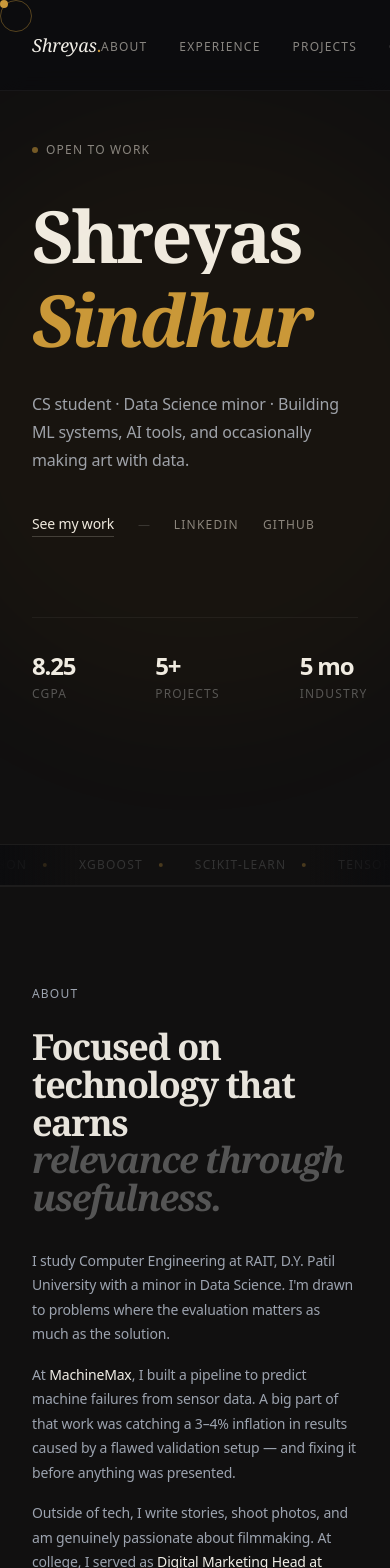
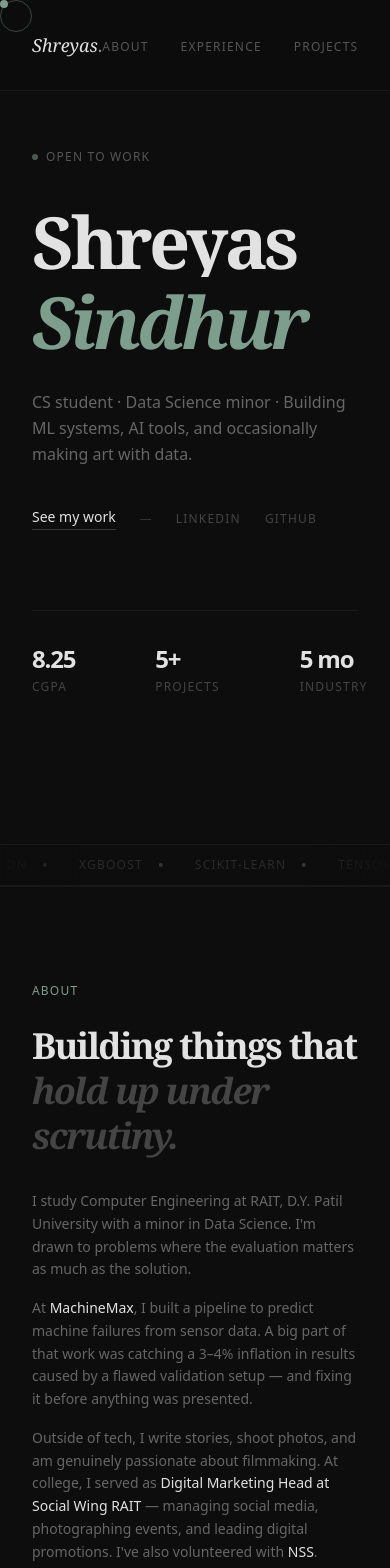
Before and after one commit to shreyassindhur/Shreyas-Portfolio, a React (Vite) app: page / in a window 390 px wide. Shown: the top 1568 px of the page. Built offline with nearby package versions, Linux system fonts and the light colour scheme.

Commit message:
redesign: cleaner typography, updated content

```diff
--- a/src/App.jsx
+++ b/src/App.jsx
@@ -6,7 +6,7 @@ import Experience from './components/Experience'
 import Projects from './components/Projects'
 import Certifications from './components/Certifications'
 import Ticker from './components/Ticker'
-import Contact from './components/Contacts'
+import Contact from './components/Contact'
 import Footer from './components/Footer'
 
 function Cursor() {
@@ -16,37 +16,30 @@ function Cursor() {
   useEffect(() => {
     const moveCursor = (e) => {
       const { clientX: x, clientY: y } = e
-      if (dot.current) {
-        dot.current.style.transform = `translate(${x - 4}px, ${y - 4}px)`
-      }
-      if (ring.current) {
-        ring.current.style.transform = `translate(${x - 16}px, ${y - 16}px)`
-      }
+      if (dot.current) dot.current.style.transform = `translate(${x - 4}px, ${y - 4}px)`
+      if (ring.current) ring.current.style.transform = `translate(${x - 16}px, ${y - 16}px)`
     }
-
     const onEnter = () => ring.current?.classList.add('scale-150')
     const onLeave = () => ring.current?.classList.remove('scale-150')
-
     window.addEventListener('mousemove', moveCursor)
     document.querySelectorAll('a, button').forEach(el => {
       el.addEventListener('mouseenter', onEnter)
       el.addEventListener('mouseleave', onLeave)
     })
-
     return () => window.removeEventListener('mousemove', moveCursor)
   }, [])
 
   return (
     <>
-      <div ref={dot} className="fixed top-0 left-0 w-2 h-2 bg-[#C9983A] rounded-full z-[999] pointer-events-none transition-transform duration-75" />
-      <div ref={ring} className="fixed top-0 left-0 w-8 h-8 border border-[#C9983A]/40 rounded-full z-[999] pointer-events-none transition-transform duration-200" />
+      <div ref={dot} className="fixed top-0 left-0 w-2 h-2 bg-[#7D9E8C] rounded-full z-[999] pointer-events-none transition-transform duration-75" />
+      <div ref={ring} className="fixed top-0 left-0 w-8 h-8 border border-[#7D9E8C]/40 rounded-full z-[999] pointer-events-none transition-transform duration-200" />
     </>
   )
 }
 
 export default function App() {
   return (
-    <div className="min-h-screen bg-[#111010] text-[#E8E4DC] font-body">
+    <div className="min-h-screen bg-[#0D0D0D] text-[#E2E2E2] font-body">
       <Cursor />
       <Navbar />
       <main>
--- a/src/components/About.jsx
+++ b/src/components/About.jsx
@@ -12,10 +12,8 @@ const skills = [
 export default function About() {
   return (
     <section id="about" className="px-8 md:px-20 lg:px-32 py-24 border-t border-white/5">
-
       <div className="grid grid-cols-1 lg:grid-cols-12 gap-16">
 
-        {/* Left */}
         <motion.div
           initial={{ opacity: 0, y: 20 }}
           whileInView={{ opacity: 1, y: 0 }}
@@ -23,26 +21,24 @@ export default function About() {
           transition={{ duration: 0.5 }}
           className="lg:col-span-5"
         >
-          <p className="text-[#C9983A] text-xs uppercase tracking-widest font-medium mb-6">About</p>
+          <p className="text-[#7D9E8C] text-xs uppercase tracking-widest font-medium mb-6">About</p>
           <h2 className="font-display text-4xl md:text-5xl font-bold leading-tight tracking-tighter mb-8">
-            Focused on technology that earns<br />
-            <span className="italic text-[#555]">relevance through usefulness.</span>
+            Building things that<br />
+            <span className="italic text-[#444]">hold up under scrutiny.</span>
           </h2>
-
-          <div className="space-y-4 text-[#888580] text-sm leading-relaxed">
+          <div className="space-y-4 text-[#666] text-sm leading-relaxed">
             <p>
               I study Computer Engineering at RAIT, D.Y. Patil University with a minor in Data Science. I'm drawn to problems where the evaluation matters as much as the solution.
             </p>
             <p>
-              At <span className="text-[#F0EDE6]">MachineMax</span>, I built a pipeline to predict machine failures from sensor data. A big part of that work was catching a 3–4% inflation in results caused by a flawed validation setup — and fixing it before anything was presented.
+              At <span className="text-[#E2E2E2]">MachineMax</span>, I built a pipeline to predict machine failures from sensor data. A big part of that work was catching a 3–4% inflation in results caused by a flawed validation setup — and fixing it before anything was presented.
             </p>
             <p>
-              Outside of tech, I write stories, shoot photos, and am genuinely passionate about filmmaking. At college, I served as <span className="text-[#F0EDE6]">Digital Marketing Head at Social Wing RAIT</span> — managing social media, photographing events, and leading digital promotions. I've also volunteered with <span className="text-[#F0EDE6]">NSS</span>.
+              Outside of tech, I write stories, shoot photos, and am genuinely passionate about filmmaking. At college, I served as <span className="text-[#E2E2E2]">Digital Marketing Head at Social Wing RAIT</span> — managing social media, photographing events, and leading digital promotions. I've also volunteered with <span className="text-[#E2E2E2]">NSS</span>.
             </p>
           </div>
         </motion.div>
 
-        {/* Right — skills */}
         <motion.div
           initial={{ opacity: 0, y: 20 }}
           whileInView={{ opacity: 1, y: 0 }}
@@ -51,11 +47,11 @@ export default function About() {
           className="lg:col-span-7 flex flex-col divide-y divide-white/5"
         >
           {skills.map(({ category, items }) => (
-            <div key={category} className="flex gap-8 py-4 group">
-              <span className="text-[#444] text-xs uppercase tracking-widest w-32 flex-shrink-0 pt-0.5">{category}</span>
-              <div className="flex flex-wrap gap-2">
+            <div key={category} className="flex gap-8 py-4">
+              <span className="text-[#333] text-xs uppercase tracking-widest w-32 flex-shrink-0 pt-0.5">{category}</span>
+              <div className="flex flex-wrap gap-x-4 gap-y-1">
                 {items.map(item => (
-                  <span key={item} className="text-[#888580] text-sm hover:text-[#F0EDE6] transition-colors duration-200">
+                  <span key={item} className="text-[#666] text-sm hover:text-[#E2E2E2] transition-colors duration-200">
                     {item}
                   </span>
                 ))}
--- a/src/components/Hero.jsx
+++ b/src/components/Hero.jsx
@@ -3,8 +3,6 @@ import { motion } from 'framer-motion'
 export default function Hero() {
   return (
     <section id="home" className="min-h-screen grid grid-cols-1 lg:grid-cols-2 px-8 md:px-20 lg:px-32 relative overflow-hidden">
-
-      <div className="absolute top-1/2 left-1/2 -translate-x-1/2 -translate-y-1/2 w-[600px] h-[600px] bg-amber-500/3 rounded-full blur-3xl pointer-events-none" />
 
       {/* Left */}
       <div className="flex flex-col justify-center py-32 pr-0 lg:pr-16">
@@ -15,8 +13,8 @@ export default function Hero() {
           transition={{ duration: 0.6 }}
           className="flex items-center gap-2 mb-10"
         >
-          <span className="w-1.5 h-1.5 rounded-full bg-[#C9983A] animate-pulse" />
-          <span className="text-[#888580] text-xs tracking-widest uppercase">Open to work</span>
+          <span className="w-1.5 h-1.5 rounded-full bg-[#7D9E8C] animate-pulse" />
+          <span className="text-[#555] text-xs tracking-widest uppercase">Open to work</span>
         </motion.div>
 
         <div className="overflow-hidden mb-2">
@@ -24,7 +22,7 @@ export default function Hero() {
             initial={{ y: 80 }}
             animate={{ y: 0 }}
             transition={{ duration: 0.7, ease: [0.16, 1, 0.3, 1] }}
-            className="font-display text-7xl md:text-9xl font-bold leading-none tracking-tighter text-[#F0EDE6]"
+            className="font-display text-7xl md:text-9xl font-bold leading-none tracking-tighter text-[#E2E2E2]"
           >
             Shreyas
           </motion.h1>
@@ -34,7 +32,7 @@ export default function Hero() {
             initial={{ y: 80 }}
             animate={{ y: 0 }}
             transition={{ duration: 0.7, delay: 0.08, ease: [0.16, 1, 0.3, 1] }}
-            className="font-display text-7xl md:text-9xl font-bold leading-none tracking-tighter italic text-[#C9983A]"
+            className="font-display text-7xl md:text-9xl font-bold leading-none tracking-tighter italic text-[#7D9E8C]"
           >
             Sindhur
           </motion.h1>
@@ -44,7 +42,7 @@ export default function Hero() {
           initial={{ opacity: 0, y: 20 }}
           animate={{ opacity: 1, y: 0 }}
           transition={{ duration: 0.5, delay: 0.3 }}
-          className="text-[#888580] text-base leading-relaxed max-w-sm mb-10"
+          className="text-[#666] text-base leading-relaxed max-w-sm mb-10"
         >
           CS student · Data Science minor · Building ML systems, AI tools,
           and occasionally making art with data.
@@ -56,14 +54,14 @@ export default function Hero() {
           transition={{ duration: 0.5, delay: 0.45 }}
           className="flex items-center gap-6 mb-20"
         >
-          <a href="#projects" className="text-[#F0EDE6] text-sm border-b border-[#F0EDE6]/20 hover:border-[#C9983A] hover:text-[#C9983A] pb-0.5 transition-all duration-200">
+          <a href="#projects" className="text-[#E2E2E2] text-sm border-b border-[#E2E2E2]/20 hover:border-[#7D9E8C] hover:text-[#7D9E8C] pb-0.5 transition-all duration-200">
             See my work
           </a>
           <span className="text-[#333] text-xs">—</span>
-          <a href="https://www.linkedin.com/in/shreyas-sindhur-993b7a308/" target="_blank" rel="noreferrer" className="text-[#888580] text-xs hover:text-[#F0EDE6] transition-colors duration-200 tracking-widest uppercase">
+          <a href="https://www.linkedin.com/in/shreyas-sindhur-993b7a308/" target="_blank" rel="noreferrer" className="text-[#444] text-xs hover:text-[#E2E2E2] transition-colors duration-200 tracking-widest uppercase">
             LinkedIn
           </a>
-          <a href="https://github.com/shreyassindhur" target="_blank" rel="noreferrer" className="text-[#888580] text-xs hover:text-[#F0EDE6] transition-colors duration-200 tracking-widest uppercase">
+          <a href="https://github.com/shreyassindhur" target="_blank" rel="noreferrer" className="text-[#444] text-xs hover:text-[#E2E2E2] transition-colors duration-200 tracking-widest uppercase">
             GitHub
           </a>
         </motion.div>
@@ -75,48 +73,48 @@ export default function Hero() {
           className="flex items-center gap-10 border-t border-white/5 pt-8"
         >
           <div>
-            <span className="block text-2xl font-bold text-[#F0EDE6] tracking-tighter">8.25</span>
-            <span className="text-[#555] text-xs uppercase tracking-widest mt-1 block">CGPA</span>
+            <span className="block text-2xl font-bold text-[#E2E2E2] tracking-tighter">8.25</span>
+            <span className="text-[#444] text-xs uppercase tracking-widest mt-1 block">CGPA</span>
           </div>
           <div className="w-px h-8 bg-white/5" />
           <div>
-            <span className="block text-2xl font-bold text-[#F0EDE6] tracking-tighter">5+</span>
-            <span className="text-[#555] text-xs uppercase tracking-widest mt-1 block">Projects</span>
+            <span className="block text-2xl font-bold text-[#E2E2E2] tracking-tighter">5+</span>
+            <span className="text-[#444] text-xs uppercase tracking-widest mt-1 block">Projects</span>
           </div>
           <div className="w-px h-8 bg-white/5" />
           <div>
-            <span className="block text-2xl font-bold text-[#F0EDE6] tracking-tighter">5 mo</span>
-            <span className="text-[#555] text-xs uppercase tracking-widest mt-1 block">Industry</span>
+            <span className="block text-2xl font-bold text-[#E2E2E2] tracking-tighter">5 mo</span>
+            <span className="text-[#444] text-xs uppercase tracking-widest mt-1 block">Industry</span>
           </div>
         </motion.div>
 
       </div>
 
       {/* Right */}
-      <div className="hidden lg:flex flex-col justify-center gap-3 py-32 pl-16 border-l border-white/5">
+      <div className="hidden lg:flex flex-col justify-center gap-3 py-32 pl-16">
 
         <motion.div
           initial={{ opacity: 0, x: 20 }}
           animate={{ opacity: 1, x: 0 }}
           transition={{ duration: 0.6, delay: 0.4 }}
-          className="bg-[#111110] border border-white/5 rounded-2xl overflow-hidden"
+          className="bg-[#141414] border border-white/5 rounded-2xl overflow-hidden"
         >
           <div className="flex items-center gap-2 px-4 py-3 border-b border-white/5">
-            <span className="w-2.5 h-2.5 rounded-full bg-red-500/50" />
-            <span className="w-2.5 h-2.5 rounded-full bg-yellow-500/50" />
-            <span className="w-2.5 h-2.5 rounded-full bg-emerald-500/50" />
-            <span className="text-[#444] text-xs ml-2 font-mono">machinemax_pipeline.py</span>
+            <span className="w-2.5 h-2.5 rounded-full bg-red-500/40" />
+            <span className="w-2.5 h-2.5 rounded-full bg-yellow-500/40" />
+            <span className="w-2.5 h-2.5 rounded-full bg-emerald-500/40" />
+            <span className="text-[#333] text-xs ml-2 font-mono">machinemax_pipeline.py</span>
           </div>
           <div className="p-5 font-mono text-xs space-y-1">
             {[
-              { text: 'model = XGBClassifier()', color: 'text-[#C9983A]' },
-              { text: 'cv = GroupKFold(n_splits=5)', color: 'text-[#F0EDE6]' },
-              { text: '# no data leakage', color: 'text-[#444]' },
-              { text: 'score = cross_val_score(', color: 'text-[#F0EDE6]' },
-              { text: '  model, X, y, groups=machine_id,', color: 'text-[#888580]' },
-              { text: '  scoring="average_precision"', color: 'text-emerald-400' },
-              { text: ')', color: 'text-[#F0EDE6]' },
-              { text: '>>> 0.847', color: 'text-emerald-400' },
+              { text: 'model = XGBClassifier()', color: 'text-[#7D9E8C]' },
+              { text: 'cv = GroupKFold(n_splits=5)', color: 'text-[#E2E2E2]' },
+              { text: '# no data leakage', color: 'text-[#333]' },
+              { text: 'score = cross_val_score(', color: 'text-[#E2E2E2]' },
+              { text: '  model, X, y, groups=machine_id,', color: 'text-[#666]' },
+              { text: '  scoring="average_precision"', color: 'text-[#7D9E8C]' },
+              { text: ')', color: 'text-[#E2E2E2]' },
+              { text: '>>> 0.847', color: 'text-[#7D9E8C]' },
             ].map((line, i) => (
               <motion.p key={i} initial={{ opacity: 0 }} animate={{ opacity: 1 }} transition={{ delay: 0.6 + i * 0.07 }} className={line.color}>
                 {line.text}
@@ -136,11 +134,11 @@ export default function Hero() {
             initial={{ opacity: 0, x: 20 }}
             animate={{ opacity: 1, x: 0 }}
             transition={{ duration: 0.4, delay: 0.7 + i * 0.1 }}
-            className="group flex items-center justify-between bg-[#111110] border border-white/5 hover:border-[#C9983A]/20 rounded-xl px-5 py-4 transition-all duration-200"
+            className="group flex items-center justify-between bg-[#141414] border border-white/5 hover:border-[#7D9E8C]/20 rounded-xl px-5 py-4 transition-all duration-200"
           >
             <div>
-              <span className="text-[#F0EDE6] text-sm font-medium group-hover:text-[#C9983A] transition-colors duration-200">{p.name}</span>
-              <p className="text-[#555] text-xs mt-0.5">{p.desc}</p>
+              <span className="text-[#E2E2E2] text-sm font-medium group-hover:text-[#7D9E8C] transition-colors duration-200">{p.name}</span>
+              <p className="text-[#444] text-xs mt-0.5">{p.desc}</p>
             </div>
             <span className="text-[#333] text-xs font-mono">{p.tag}</span>
           </motion.div>
--- a/src/components/Ticker.jsx
+++ b/src/components/Ticker.jsx
@@ -7,13 +7,13 @@ const items = [
 export default function Ticker() {
   return (
     <div className="border-y border-white/5 py-3 overflow-hidden relative">
-      <div className="absolute left-0 top-0 bottom-0 w-20 bg-gradient-to-r from-[#0C0C0E] to-transparent z-10 pointer-events-none" />
-      <div className="absolute right-0 top-0 bottom-0 w-20 bg-gradient-to-l from-[#0C0C0E] to-transparent z-10 pointer-events-none" />
+      <div className="absolute left-0 top-0 bottom-0 w-20 bg-gradient-to-r from-[#0D0D0D] to-transparent z-10 pointer-events-none" />
+      <div className="absolute right-0 top-0 bottom-0 w-20 bg-gradient-to-l from-[#0D0D0D] to-transparent z-10 pointer-events-none" />
       <div className="flex animate-ticker whitespace-nowrap">
         {[...items, ...items].map((item, i) => (
-          <span key={i} className="inline-flex items-center gap-4 mx-4 text-[#333] text-xs uppercase tracking-widest font-medium">
+          <span key={i} className="inline-flex items-center gap-4 mx-4 text-[#2A2A2A] text-xs uppercase tracking-widest font-medium">
             {item}
-            <span className="w-1 h-1 rounded-full bg-[#C9983A]/30" />
+            <span className="w-1 h-1 rounded-full bg-[#7D9E8C]/30" />
           </span>
         ))}
       </div>
--- a/src/components/navbar.jsx
+++ b/src/components/navbar.jsx
@@ -2,26 +2,25 @@ export default function Navbar() {
   const links = ['About', 'Experience', 'Projects', 'Certifications', 'Contact']
 
   return (
-    <nav className="fixed top-0 left-0 right-0 z-50 flex items-center justify-between px-8 py-5 bg-[#0C0C0E]/80 backdrop-blur-md border-b border-white/5">
-      <a href="#home" className="font-display text-lg text-[#F0EDE6] italic">
-        Shreyas<span className="text-[#C9983A] not-italic">.</span>
+    <nav className="fixed top-0 left-0 right-0 z-50 flex items-center justify-between px-8 py-5 bg-[#0D0D0D]/80 backdrop-blur-md border-b border-white/5">
+      <a href="#home" className="font-display text-lg text-[#E2E2E2] italic">
+        Shreyas<span className="text-[#7D9E8C] not-italic">.</span>
       </a>
       <ul className="flex items-center gap-8">
         {links.map(link => (
           <li key={link}>
             <a
               href={`#${link.toLowerCase()}`}
-              className="text-[#888580] hover:text-[#F0EDE6] text-xs tracking-widest uppercase transition-colors duration-200"
+              className="text-[#555] hover:text-[#E2E2E2] text-xs tracking-widest uppercase transition-colors duration-200"
             >
               {link}
             </a>
           </li>
         ))}
       </ul>
-
       <a
         href="mailto:shreyassindhur730@gmail.com"
-        className="text-xs border border-[#C9983A]/30 hover:border-[#C9983A] text-[#C9983A] px-4 py-2 rounded-full transition-all duration-200"
+        className="text-xs border border-[#7D9E8C]/30 hover:border-[#7D9E8C] text-[#7D9E8C] px-4 py-2 rounded-full transition-all duration-200"
       >
         Hire me
       </a>
--- a/src/index.css
+++ b/src/index.css
@@ -1,60 +1,14 @@
 @import "tailwindcss";
 
-@import url('https://fonts.googleapis.com/css2?family=Playfair+Display:wght@600;700&family=DM+Sans:wght@300;400;500;700&display=swap');
+@import url('https://fonts.googleapis.com/css2?family=Playfair+Display:ital,wght@0,700;1,400&family=DM+Sans:wght@300;400;500&display=swap');
 
 @keyframes ticker {
-  from {
-    transform: translateX(0);
-  }
-
-  to {
-    transform: translateX(-50%);
-  }
+  from { transform: translateX(0); }
+  to { transform: translateX(-50%); }
 }
 
 .animate-ticker {
   animation: ticker 30s linear infinite;
-}
-
-:root {
-  --background: #020203;
-  --surface: #09090c;
-  --surface-elevated: #101014;
-
-  --border: rgba(255, 255, 255, 0.04);
-
-  --text-primary: #e5e5e5;
-  --text-secondary: #9ca3af;
-  --text-muted: #6b7280;
-
-  --accent: #8b5cf6;
-  --accent-hover: #a78bfa;
-
-  --selection: rgba(139, 92, 246, 0.16);
-}
-
-html {
-  scroll-behavior: smooth;
-}
-
-body {
-  background:
-    radial-gradient(
-      circle at top,
-      rgba(139, 92, 246, 0.06),
-      transparent 30%
-    ),
-    #020203;
-
-  color: var(--text-primary);
-
-  font-family: 'DM Sans', system-ui, sans-serif;
-
-  text-rendering: optimizeLegibility;
-  -webkit-font-smoothing: antialiased;
-  -moz-osx-font-smoothing: grayscale;
-
-  letter-spacing: -0.01em;
 }
 
 .font-display {
@@ -65,93 +19,6 @@ body {
   font-family: 'DM Sans', system-ui, sans-serif;
 }
 
-::selection {
-  background: var(--selection);
-  color: white;
+* {
+  cursor: none;
 }
-
-/* Scrollbar */
-::-webkit-scrollbar {
-  width: 10px;
-}
-
-::-webkit-scrollbar-track {
-  background: var(--background);
-}
-
-::-webkit-scrollbar-thumb {
-  background: rgba(255, 255, 255, 0.1);
-  border-radius: 999px;
-}
-
-::-webkit-scrollbar-thumb:hover {
-  background: rgba(255, 255, 255, 0.16);
-}
-
-/* Links */
-a {
-  transition:
-    color 0.2s ease,
-    opacity 0.2s ease,
-    transform 0.2s ease;
-}
-
-/* Typography polish */
-h1,
-h2,
-h3,
-h4,
-h5,
-h6 {
-  letter-spacing: -0.04em;
-  line-height: 1.05;
-}
-
-p {
-  line-height: 1.75;
-  color: var(--text-secondary);
-}
-
-/* Images */
-img {
-  display: block;
-  max-width: 100%;
-}
-
-/* Cleaner focus states */
-button:focus-visible,
-a:focus-visible {
-  outline: 2px solid rgba(139, 92, 246, 0.45);
-  outline-offset: 4px;
-  border-radius: 10px;
-}
-
-/* Optional subtle glow */
-.soft-glow {
-  box-shadow:
-    0 0 40px rgba(139, 92, 246, 0.08),
-    0 0 80px rgba(139, 92, 246, 0.04);
-}
-
-/* Smooth section transitions */
-section {
-  position: relative;
-}
-
-/* Optional glass surface utility */
-.glass {
-  background: rgba(255, 255, 255, 0.03);
-  backdrop-filter: blur(12px);
-  border: 1px solid rgba(255, 255, 255, 0.05);
-}
-
-/* Subtle elevated card feel */
-.surface {
-  background: var(--surface);
-  border: 1px solid var(--border);
-}
-
-/* Better text rendering on dark backgrounds */
-* {
-  -webkit-tap-highlight-color: transparent;
-}
```
Also changed, not shown: src/components/Contacts.jsx (+12 -15 lines), src/components/Experience.jsx (+13 -13 lines), src/components/Footer.jsx (+5 -5 lines), src/components/Projects.jsx (+4 -4 lines).
